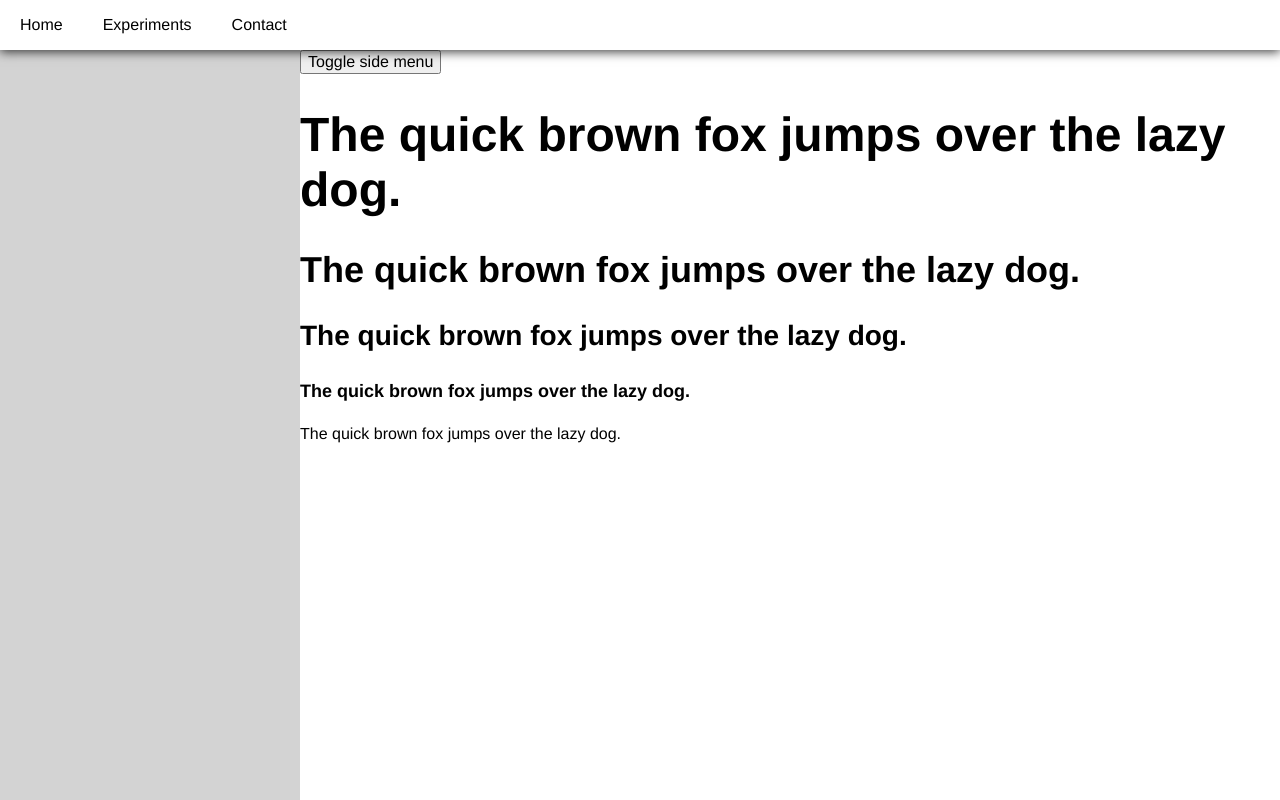
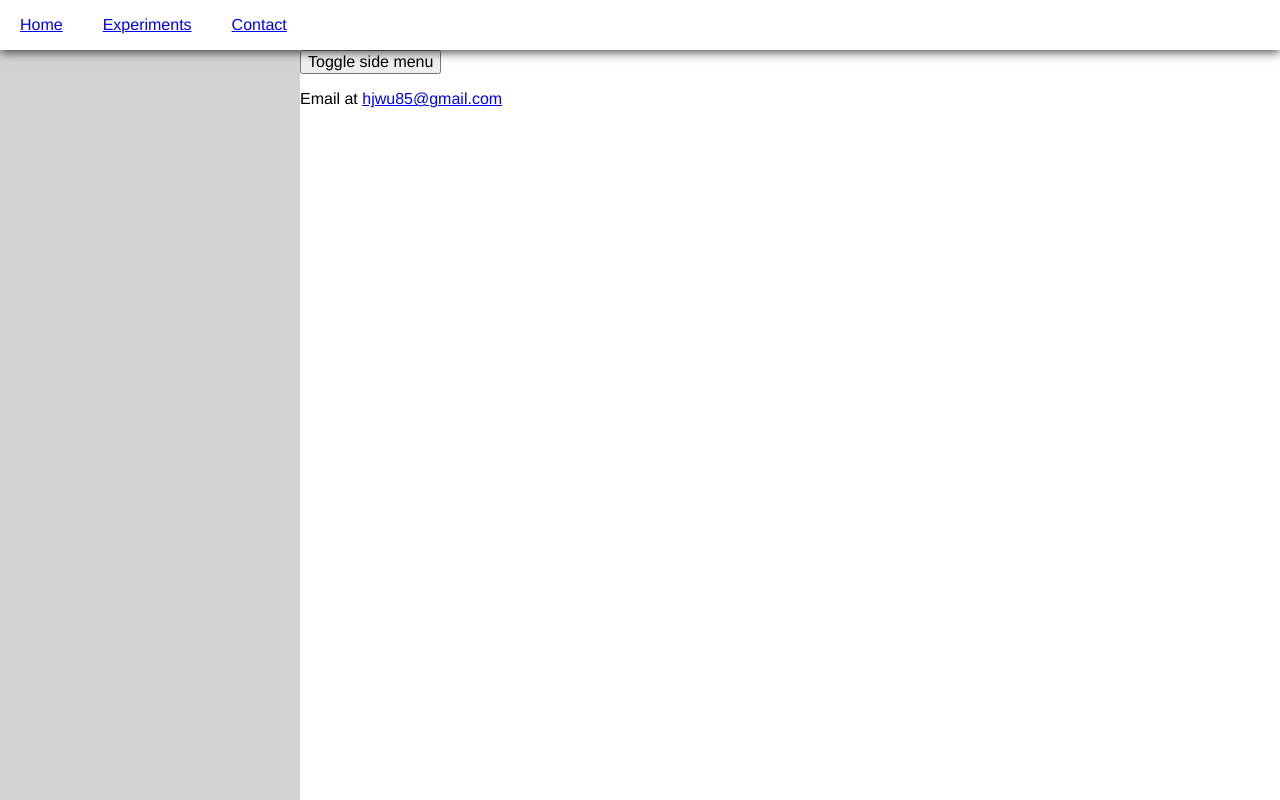
Before and after one commit to EdgeJay/react-starter-kit, a React app: page /#/contact in a window 1280 px wide. Built offline with nearby package versions, Linux system fonts and the light colour scheme.

Commit message:
add react-router and site pages

```diff
--- a/package.json
+++ b/package.json
@@ -35,6 +35,8 @@
     "@types/react": "^16.8.7",
     "@types/react-dom": "^16.8.2",
     "@types/react-redux": "^7.0.3",
+    "@types/react-router": "^4.4.5",
+    "@types/react-router-dom": "^4.3.1",
     "@types/styled-components": "^4.1.12",
     "classnames": "^2.2.6",
     "dotenv": "^6.2.0",
@@ -43,6 +45,8 @@
     "react-dom": "^16.8.0",
     "react-hot-loader": "^4.8.0",
     "react-redux": "^6.0.1",
+    "react-router": "^5.0.0",
+    "react-router-dom": "^5.0.0",
     "redux": "^4.0.1",
     "redux-thunk": "^2.3.0",
     "styled-components": "^4.1.3",
--- a/src/client/components/App.tsx
+++ b/src/client/components/App.tsx
@@ -1,6 +1,7 @@
 import React, { useState } from 'react';
 import { setConfig } from 'react-hot-loader';
 import { hot } from 'react-hot-loader/root';
+import { HashRouter as Router, Route, Switch } from 'react-router-dom';
 import { createGlobalStyle, ThemeProvider } from 'styled-components';
 import styledNormalize from 'styled-normalize';
 import { defaultTheme, media } from '../themes';
@@ -8,6 +9,8 @@ import Header from './base/Header';
 import Page from './base/Page';
 import PageContent from './base/PageContent';
 import SideMenu from './base/SideMenu';
+import Contact from './pages/Contact';
+import Home from './pages/Home';
 
 setConfig({ logLevel: 'debug', ignoreSFC: false });
 
@@ -72,6 +75,7 @@ function App() {
   const handleSideMenuToggle = () => setSideMenuOpened(!sideMenuOpened);
 
   return (
+    <Router>
       <ThemeProvider theme={defaultTheme}>
         <React.Fragment>
           <GlobalStyle />
@@ -80,15 +84,15 @@ function App() {
             <SideMenu opened={sideMenuOpened} />
             <PageContent>
               <button onClick={handleSideMenuToggle}>Toggle side menu</button>
-            <h1>The quick brown fox jumps over the lazy dog.</h1>
-            <h2>The quick brown fox jumps over the lazy dog.</h2>
-            <h3>The quick brown fox jumps over the lazy dog.</h3>
-            <h4>The quick brown fox jumps over the lazy dog.</h4>
-            <p>The quick brown fox jumps over the lazy dog.</p>
+              <Switch>
+                <Route exact path="/" component={Home} />
+                <Route path="/contact" component={Contact} />
+              </Switch>
             </PageContent>
           </Page>
         </React.Fragment>
       </ThemeProvider>
+    </Router>
   );
 }
 
--- a/src/client/components/base/Header.tsx
+++ b/src/client/components/base/Header.tsx
@@ -4,6 +4,8 @@ import { GridItem } from './Grid';
 import NavBar from './NavBar';
 
 const StyledGridItem = styled(GridItem)`
+  display: flex;
+  flex-flow: row nowrap;
   position: relative;
   background-color: ${props => props.theme.header.backgroundColor};
 `;
--- a/src/client/components/base/NavBar.tsx
+++ b/src/client/components/base/NavBar.tsx
@@ -1,4 +1,5 @@
 import React from 'react';
+import { Link } from 'react-router-dom';
 import styled from 'styled-components';
 
 const Nav = styled.nav`
@@ -13,7 +14,7 @@ const Nav = styled.nav`
   box-shadow: 0 0.2rem 1rem 0 rgba(0, 0, 0, 0.75);
 `;
 
-const NavItem = styled.a`
+const NavItem = styled(Link)`
   text-align: center;
   line-height: 1;
   padding: ${props =>
@@ -24,9 +25,9 @@ const NavItem = styled.a`
 
 const NavBar = () => (
   <Nav>
-    <NavItem>Home</NavItem>
-    <NavItem>Experiments</NavItem>
-    <NavItem>Contact</NavItem>
+    <NavItem to="/">Home</NavItem>
+    <NavItem to="/experiments">Experiments</NavItem>
+    <NavItem to="/contact">Contact</NavItem>
   </Nav>
 );
 
--- /dev/null
+++ b/src/client/components/pages/Contact.tsx
@@ -0,0 +1,11 @@
+import React from 'react';
+
+const Contact = () => (
+  <React.Fragment>
+    <p>
+      Email at <a href="mailto:hjwu85@gmail.com">hjwu85@gmail.com</a>
+    </p>
+  </React.Fragment>
+);
+
+export default Contact;
--- /dev/null
+++ b/src/client/components/pages/Home.tsx
@@ -0,0 +1,13 @@
+import React from 'react';
+
+const Home = () => (
+  <React.Fragment>
+    <h1>The quick brown fox jumps over the lazy dog.</h1>
+    <h2>The quick brown fox jumps over the lazy dog.</h2>
+    <h3>The quick brown fox jumps over the lazy dog.</h3>
+    <h4>The quick brown fox jumps over the lazy dog.</h4>
+    <p>The quick brown fox jumps over the lazy dog.</p>
+  </React.Fragment>
+);
+
+export default Home;
--- a/tslint.json
+++ b/tslint.json
@@ -25,6 +25,7 @@
     ],
     "prefer-array-literal": [true, {
       "allow-type-parameters": true
-    }]
+    }],
+    "jsx-boolean-value": false
   }
 }
```
Also changed, not shown: 1 other file (tests, documents, lock files or other folders). Lines whose indentation alone changed are shown as unchanged.
